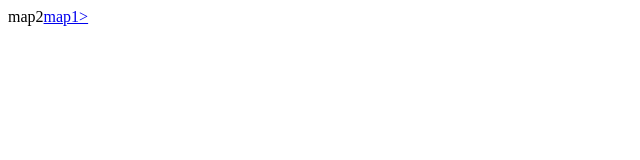
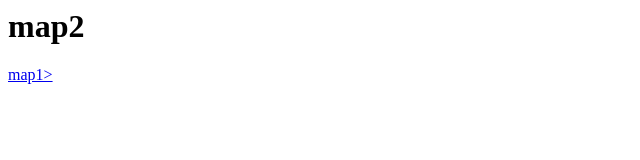
Before and after one commit to elmheights/map2, a plain HTML site: page index.html in a window 1280 px wide. Shown: the whole page, without its empty margins (0-640 px from the left). Drawn offline with Linux system fonts and the light colour scheme.

Commit message:
Update index.html

```diff
--- a/index.html
+++ b/index.html
@@ -1 +1 @@
-<html><head></head><body><j1>map2</j1><a href="/map1/">map1</href>></a?</body></html>
+<html><head></head><body><h1>map2</h1><a href="/map1/">map1</href>></a?</body></html>
```
